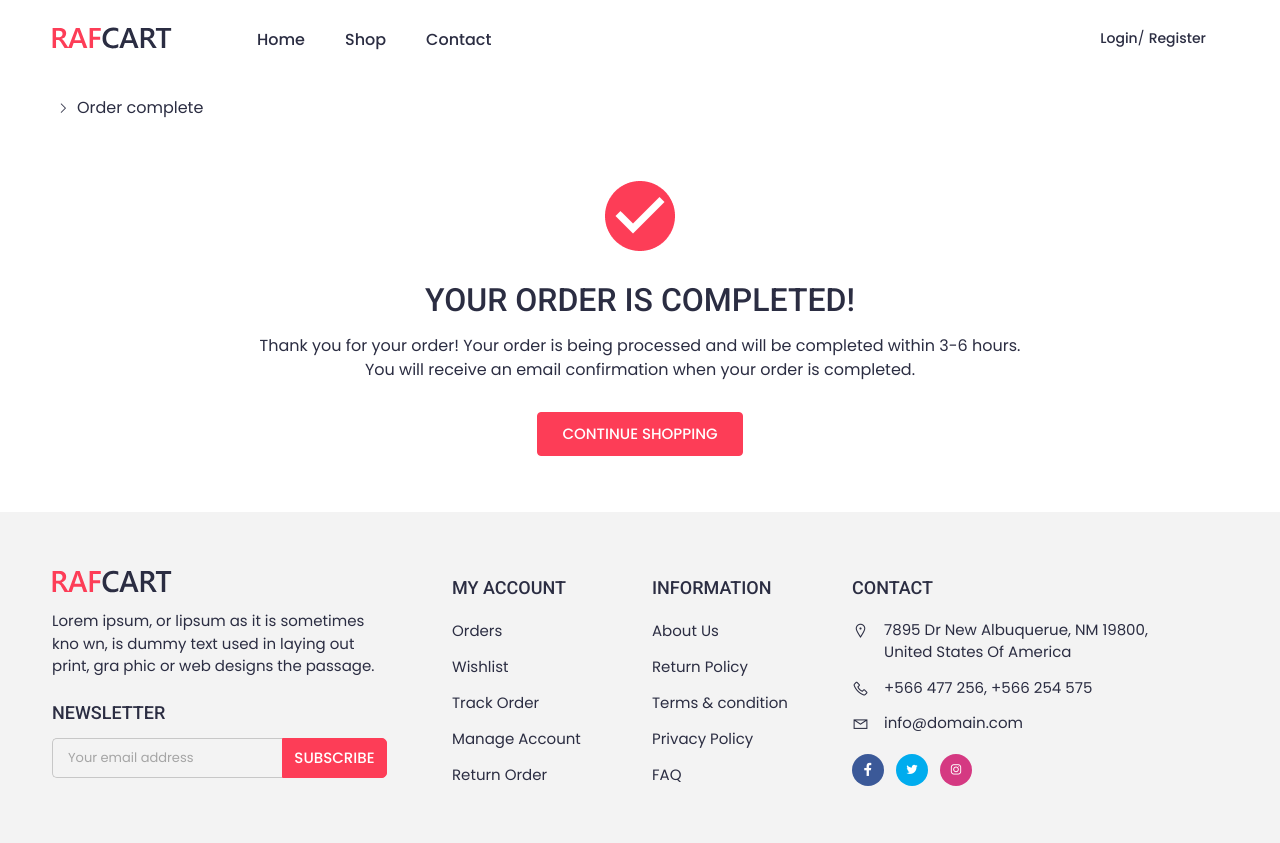
After one commit to Islam412/DJ-store, a Django app: page /shop/checkout/confirm/ in a window 1280 px wide. The commit adds this page. Run offline with Django 4.2, Linux system fonts and the light colour scheme; some libraries are stand-ins or nearby versions.

Commit message:
add order model view to save info delevwry not obj from user cart

```diff
--- a/shop/admin.py
+++ b/shop/admin.py
@@ -1,7 +1,8 @@
 from django.contrib import admin
-from . models import Product,Cart,Wishlist
+from . models import Product,Cart,Wishlist,Order
 # Register your models here.
 
 admin.site.register(Product)
 admin.site.register(Cart)
 admin.site.register(Wishlist)
+admin.site.register(Order)
--- a/shop/urls.py
+++ b/shop/urls.py
@@ -12,4 +12,5 @@ urlpatterns = [
     path('wishlist/add/<int:product_id>/', views.add_to_wishlist, name='add_to_wishlist'),
     path('wishlist/<int:product_id>/delete', views.delete_wishlist_item, name='delete_wishlist_item'),
     path('checkout/', views.checkout_view, name='checkout'),
+    path('checkout/confirm/',views.order_confirmation,name='confirm'),
 ]
--- a/shop/views.py
+++ b/shop/views.py
@@ -1,7 +1,8 @@
 from django.shortcuts import render,redirect
 from django.shortcuts import get_object_or_404, redirect
-from .models import Product,Cart, CartItem , Wishlist , wishlistItem
+from .models import Product,Cart, CartItem , Wishlist , wishlistItem , Order
 from django.views.generic import ListView,DeleteView,DetailView
+from django import forms
 # Create your views here.
 
 class ShopView(ListView):
@@ -99,7 +100,33 @@ def checkout_view(request):
         cart_items = []
         total_price = 0.00
 
-    return render(request, 'shop/checkout.html', {'cart_items': cart_items, 'total_price': total_price})
+    if request.method == 'POST':
+        customer_name = request.POST.get('customer_name')
+        email = request.POST.get('email')
+        address = request.POST.get('address')
+        phone = request.POST.get('phone')
+
+        # Additional check to ensure customer_name is provided
+        if not customer_name:
+            return render(request, 'shop/checkout.html', {
+                'cart_items': cart_items,
+                'total_price': total_price,
+                'error_message': 'Please provide the customer name.',
+            })
+
+        order = Order.objects.create(customer_name=customer_name, email=email, address=address, Phone=phone)
+        order.save()
+        return redirect('confirm/')  # Replace 'confirm/' with the correct URL path
+    else:
+        form = None
+
+    context = {
+        'cart_items': cart_items,
+        'total_price': total_price,
+        'form': form,
+    }
+
+    return render(request, 'shop/checkout.html', context)
 
 
 
@@ -113,3 +140,11 @@ def get_wishlist_items_count(user):
     if user.is_authenticated:
         return wishlistItem.objects.filter(wishlist__user=user).count()
     return 0
+
+
+
+
+
+
+def order_confirmation(request):
+    return render(request, 'shop/confirm.html')
--- /dev/null
+++ b/templates/shop/confirm.html
@@ -0,0 +1,46 @@
+{% extends 'base.html' %}
+{% load static %}
+{% block content %}
+    <!-- breadcrumbs -->
+    <div class="container">
+      <div class="breadcrumbs">
+        <a href="{% url 'home' %}><i class="las la-home"></i></a>
+        <a href="#" class="active">Order complete</a>
+      </div>
+    </div>
+
+    <div class="cart_area section_padding_b">
+      <div class="container">
+        <div class="row">
+          <div class="col-12">
+            <div class="row">
+              <div class="col-lg-8 mx-auto">
+                <div class="order_complete">
+                  <div class="complete_icon">
+                    <img
+                        loading="lazy"
+                        src="{% static 'assets/images/complete.png' %}"
+                        alt="success"
+                    />
+                  </div>
+                  <div class="order_complete_content">
+                    <h4>Your order is completed!</h4>
+                    <p>
+                      Thank you for your order! Your order is being processed
+                      and will be completed within 3-6 hours. You will receive
+                      an email confirmation when your order is completed.
+                    </p>
+                    <div class="order_complete_btn">
+                      <a href="{% url 'shop' %}" class="default_btn rounded"
+                        >continue shopping</a
+                      >
+                    </div>
+                  </div>
+                </div>
+              </div>
+            </div>
+          </div>
+        </div>
+      </div>
+    </div>
+{% endblock content %}
```
Also changed, not shown: shop/models.py (+8 -0 lines), templates/shop/checkout.html (+24 -42 lines), db.sqlite3, shop/migrations/0008_order.py (added).
